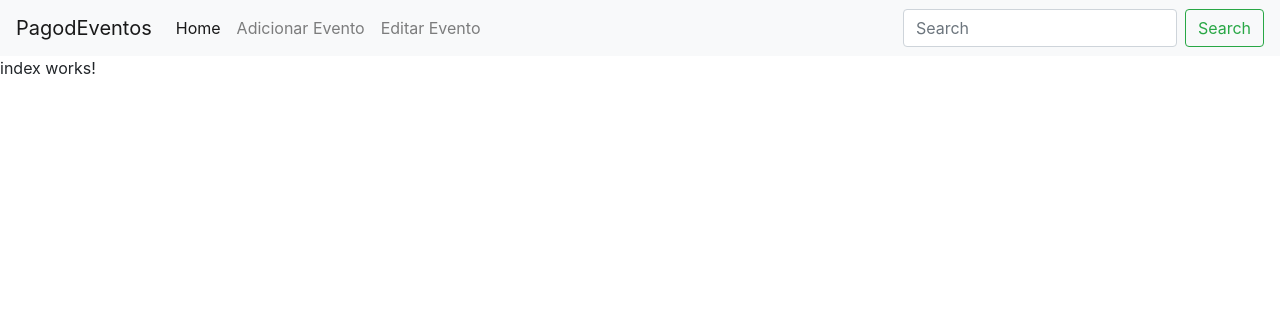
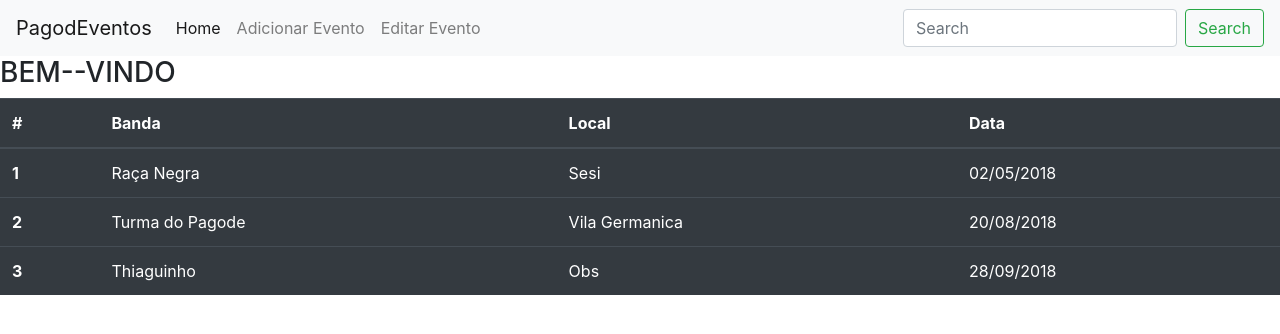
Before and after one commit to mlkmouts/PagodEventos, an Angular app: page /index in a window 1280 px wide. Shown: the top 334 px of the page. Built offline with nearby package versions, Linux system fonts and the light colour scheme.

Commit message:
implemented event lista

```diff
--- a/src/app/components/index/index.component.html
+++ b/src/app/components/index/index.component.html
@@ -1,3 +1,32 @@
-<p>
-  index works!
-</p>
+<h3>BEM--VINDO</h3>
+
+<table class="table table-hover table-dark">
+    <thead>
+      <tr>
+        <th scope="col">#</th>
+        <th scope="col">Banda</th>
+        <th scope="col">Local</th>
+        <th scope="col">Data</th>
+      </tr>
+    </thead>
+    <tbody>
+      <tr>
+        <th scope="row">1</th>
+        <td>Raça Negra</td>
+        <td>Sesi</td>
+        <td>02/05/2018</td>
+      </tr>
+      <tr>
+        <th scope="row">2</th>
+        <td>Turma do Pagode</td>
+        <td>Vila Germanica</td>
+        <td>20/08/2018</td>
+      </tr>
+      <tr>
+        <th scope="row">3</th>
+        <td>Thiaguinho</td>
+        <td>Obs</td>
+        <td>28/09/2018</td>
+      </tr>
+    </tbody>
+  </table>
```
